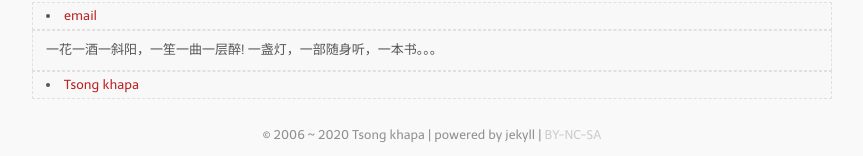
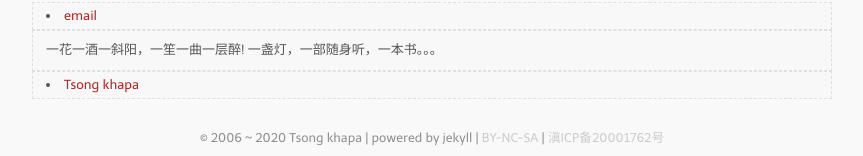
Before and after one commit to mba811/blog, a Jekyll site: the page built from about.markdown, in a window 1280 px wide. Shown: the part 797-953 px from the top of the page, without its empty margins (208-1071 px from the left). Built offline with Jekyll 4.4.1, drawn with Linux system fonts in a browser that asks for light colours; nearby versions of some CDN libraries; Markdown is read by kramdown in place of the engine named in the settings.

Commit message:
Update blog

```diff
--- a/_layouts/default.html
+++ b/_layouts/default.html
@@ -35,7 +35,7 @@
         <footer>
           <div>
             {% assign first_post = site.posts | last %}
-            &copy; {{ first_post.date | date: "%Y" }} ~ {{ site.time | date: "%Y" }} {{ site.author }} | powered by jekyll </a> | <a href="http://creativecommons.org/licenses/by-nc-sa/4.0/" title="BY-NC-SA">BY-NC-SA</a>
+            &copy; {{ first_post.date | date: "%Y" }} ~ {{ site.time | date: "%Y" }} {{ site.author }} | powered by jekyll </a> | <a href="http://creativecommons.org/licenses/by-nc-sa/4.0/" title="BY-NC-SA">BY-NC-SA</a> | <a href="http://beian.bizcn.com/" title="滇ICP备20001762号">滇ICP备20001762号</a>
           </div>
         </footer>
       </div> <!-- main -->
```
